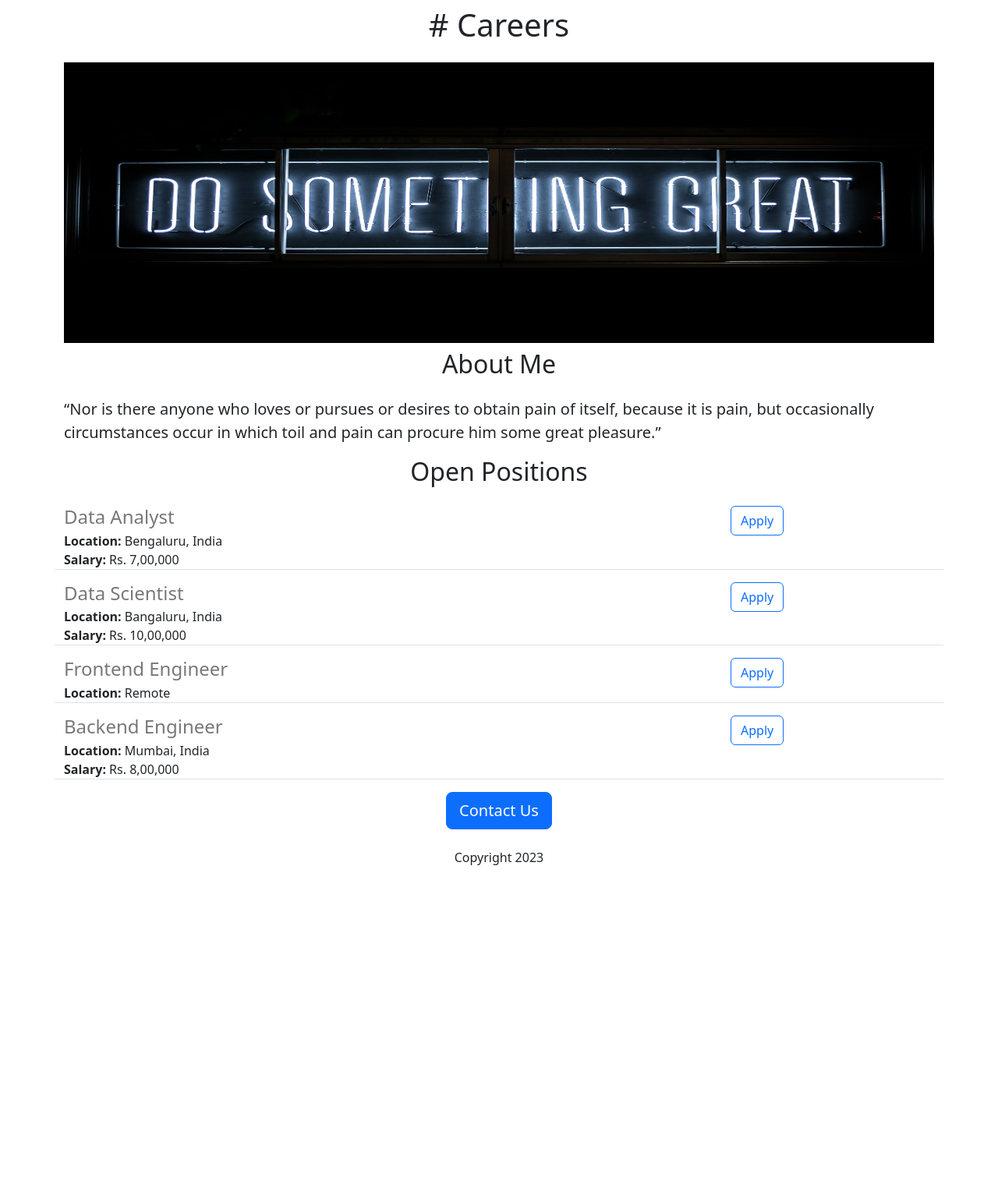
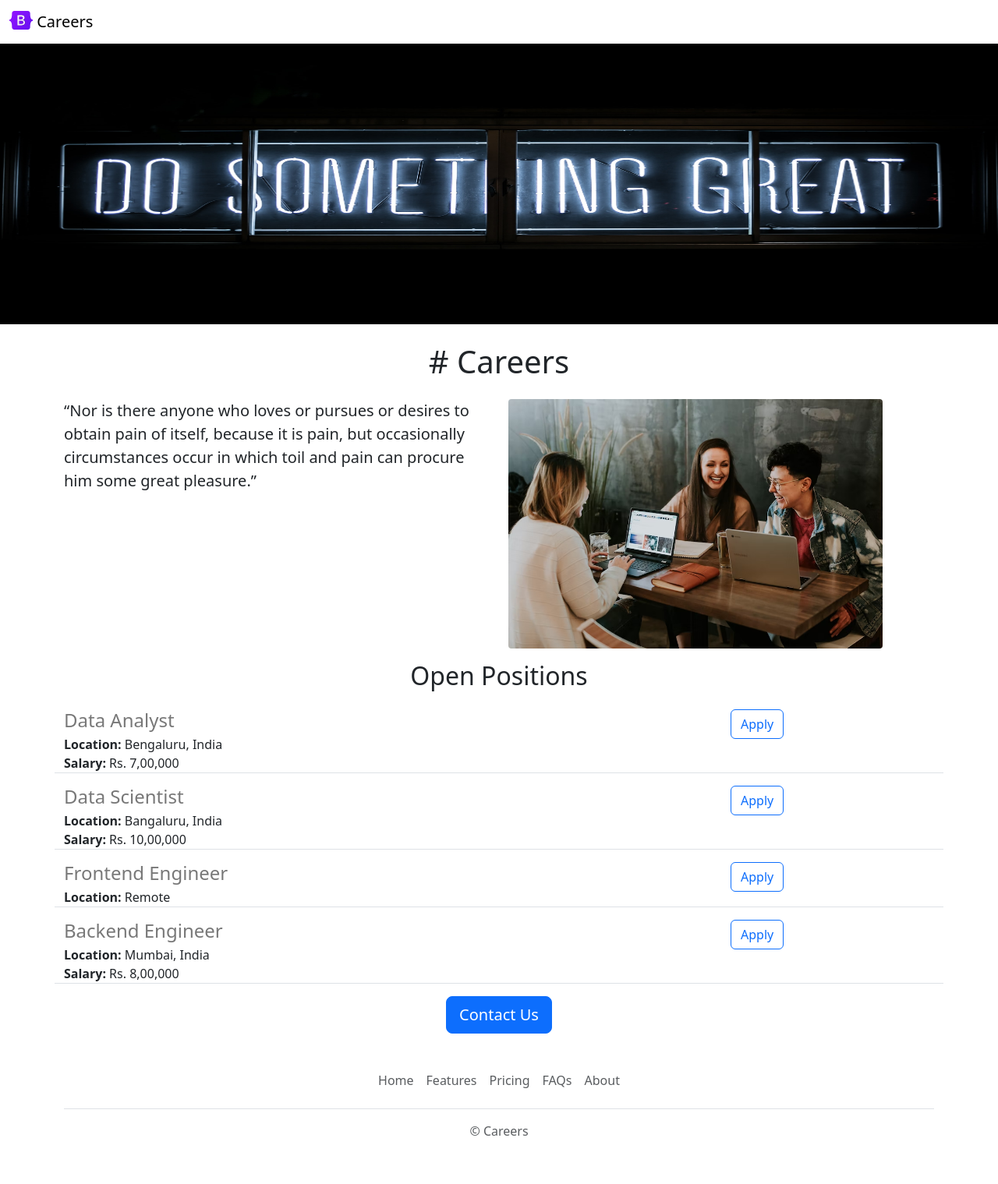
Before and after one commit to iaruna/career-website, a Flask app: page / in a window 1280 px wide. Shown: the whole page at 78% size. Before the commit the page ends 1110 px from the top, so only its background shows below. Run offline with Flask 2, Linux system fonts and the light colour scheme.

Commit message:
Added nav & footer

```diff
--- /dev/null
+++ b/templates/footer.html
@@ -0,0 +1,12 @@
+<div class="container">
+  <footer class="py-3 my-4">
+    <ul class="nav justify-content-center border-bottom pb-3 mb-3">
+      <li class="nav-item"><a href="#" class="nav-link px-2 text-muted">Home</a></li>
+      <li class="nav-item"><a href="#" class="nav-link px-2 text-muted">Features</a></li>
+      <li class="nav-item"><a href="#" class="nav-link px-2 text-muted">Pricing</a></li>
+      <li class="nav-item"><a href="#" class="nav-link px-2 text-muted">FAQs</a></li>
+      <li class="nav-item"><a href="#" class="nav-link px-2 text-muted">About</a></li>
+    </ul>
+    <p class="text-center text-muted">&copy; Careers</p>
+  </footer>
+</div>
--- a/templates/home.html
+++ b/templates/home.html
@@ -10,16 +10,25 @@
       #banner{
         height:360px;
         width:100%;
+        margin-bottom:16px;
       }
     </style>
   </head>
   <body>
+    {% include "nav.html" %}
+    <img class= "img-fluid" id="banner" src="https://website.arunakumari4.repl.co/static/banner.jpg">
     <div class= "container">
       <h1 class="text-center mt-2 mb-4"> {{company_name}} Careers</h1>
-      <img class= "img-fluid" id="banner" src="https://website.arunakumari4.repl.co/static/banner.jpg">
-      <h2 class="text-center mt-2 mb-4">About Me</h2>
+
+      <div class="row" style= "margin-bottom:16px;">
+        <div class= "col-md-6">
       <p class="lead">“Nor is there anyone who loves or pursues or desires to obtain pain of itself, because it is pain, but occasionally circumstances occur in which toil and pain can procure him some great pleasure.”
       </p>
+        </div>
+        <div class= "d-none d-md-block col-md-6">
+        <img src= "/static/people.jpeg" style= "height:320px; border-radius:4px;">
+        </div>
+      </div>
       <h2 class="text-center mt-2 mb-4">Open Positions</h2>
       <div>
         {% for job in jobs %}
@@ -28,8 +37,8 @@
       </div>
       <div class="text-center">
       <button class="btn btn-primary btn-lg">Contact Us</button>
-        <p class="mt-4"> Copyright 2023</p>
       </div>
     </div>
+    {% include "footer.html" %}
   </body>
 </html>
--- /dev/null
+++ b/templates/nav.html
@@ -0,0 +1,43 @@
+<!-- <nav class="navbar navbar-expand-lg navbar-dark bg-dark" aria-label="Fifth navbar example">
+    <div class="container-fluid">
+      <a class="navbar-brand" href="#">Expand at lg</a>
+      <button class="navbar-toggler" type="button" data-bs-toggle="collapse" data-bs-target="#navbarsExample05" aria-controls="navbarsExample05" aria-expanded="false" aria-label="Toggle navigation">
+        <span class="navbar-toggler-icon"></span>
+      </button>
+
+      <div class="collapse navbar-collapse" id="navbarsExample05">
+        <ul class="navbar-nav me-auto mb-2 mb-lg-0">
+          <li class="nav-item">
+            <a class="nav-link active" aria-current="page" href="#">Home</a>
+          </li>
+          <li class="nav-item">
+            <a class="nav-link" href="#">Link</a>
+          </li>
+          <li class="nav-item">
+            <a class="nav-link disabled">Disabled</a>
+          </li>
+          <li class="nav-item dropdown">
+            <a class="nav-link dropdown-toggle" href="#" data-bs-toggle="dropdown" aria-expanded="false">Dropdown</a>
+            <ul class="dropdown-menu">
+              <li><a class="dropdown-item" href="#">Action</a></li>
+              <li><a class="dropdown-item" href="#">Another action</a></li>
+              <li><a class="dropdown-item" href="#">Something else here</a></li>
+            </ul>
+          </li>
+        </ul>
+        <form role="search">
+          <input class="form-control" type="search" placeholder="Search" aria-label="Search">
+        </form>
+      </div>
+    </div>
+  </nav> -->
+
+<nav class="navbar shadow-sm fixed-top bg-white">
+  <div class="container-fluid">
+    <a class="navbar-brand" href="#">
+      <img src="/static/logo.svg" alt="Logo" width="30" height="24" class="d-inline-block align-text-top">
+      Careers
+    </a>
+  </div>
+</nav>
+<div style= "height: 56px;"></div>
```
Also changed, not shown: static/logo.svg (added), static/people.jpeg (added).
